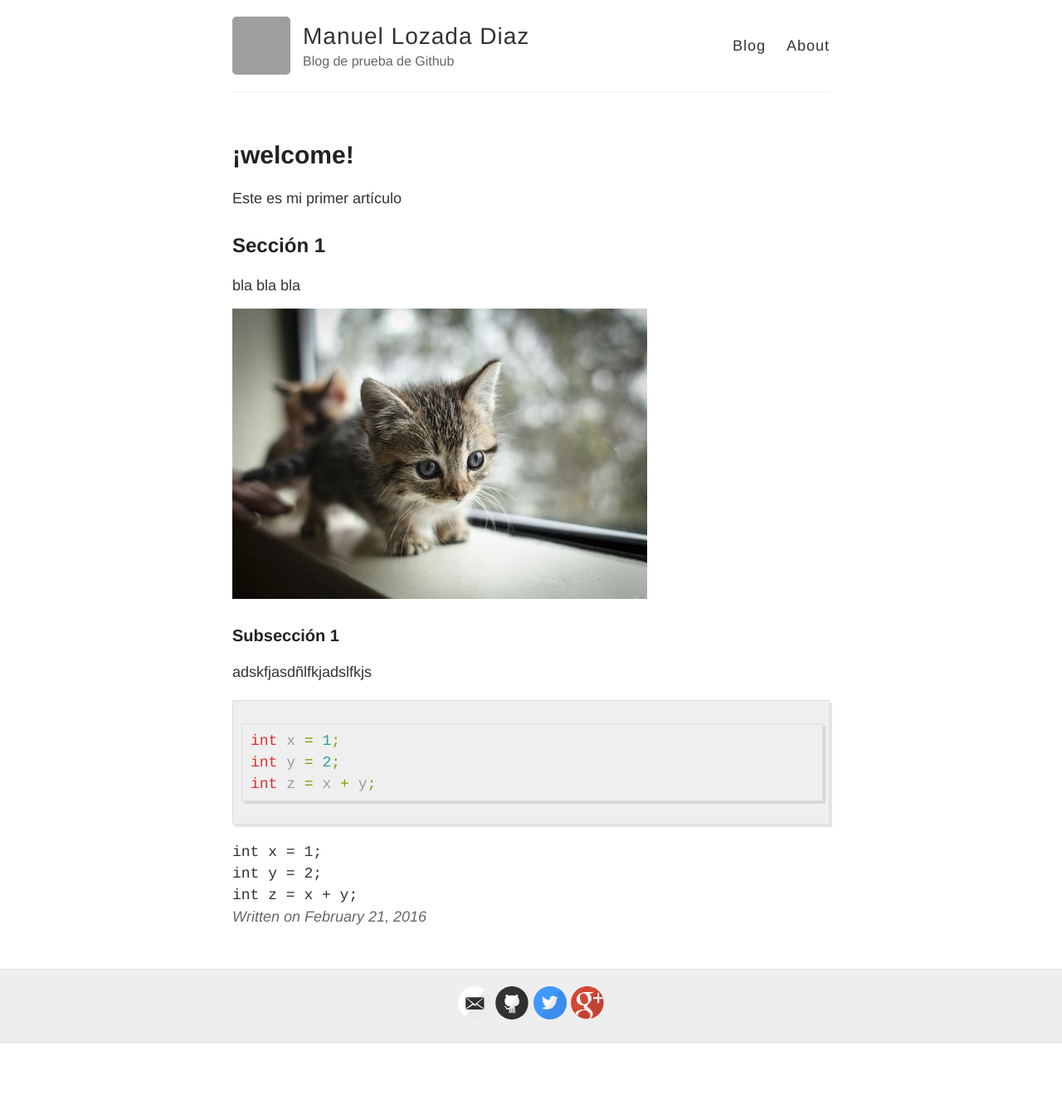
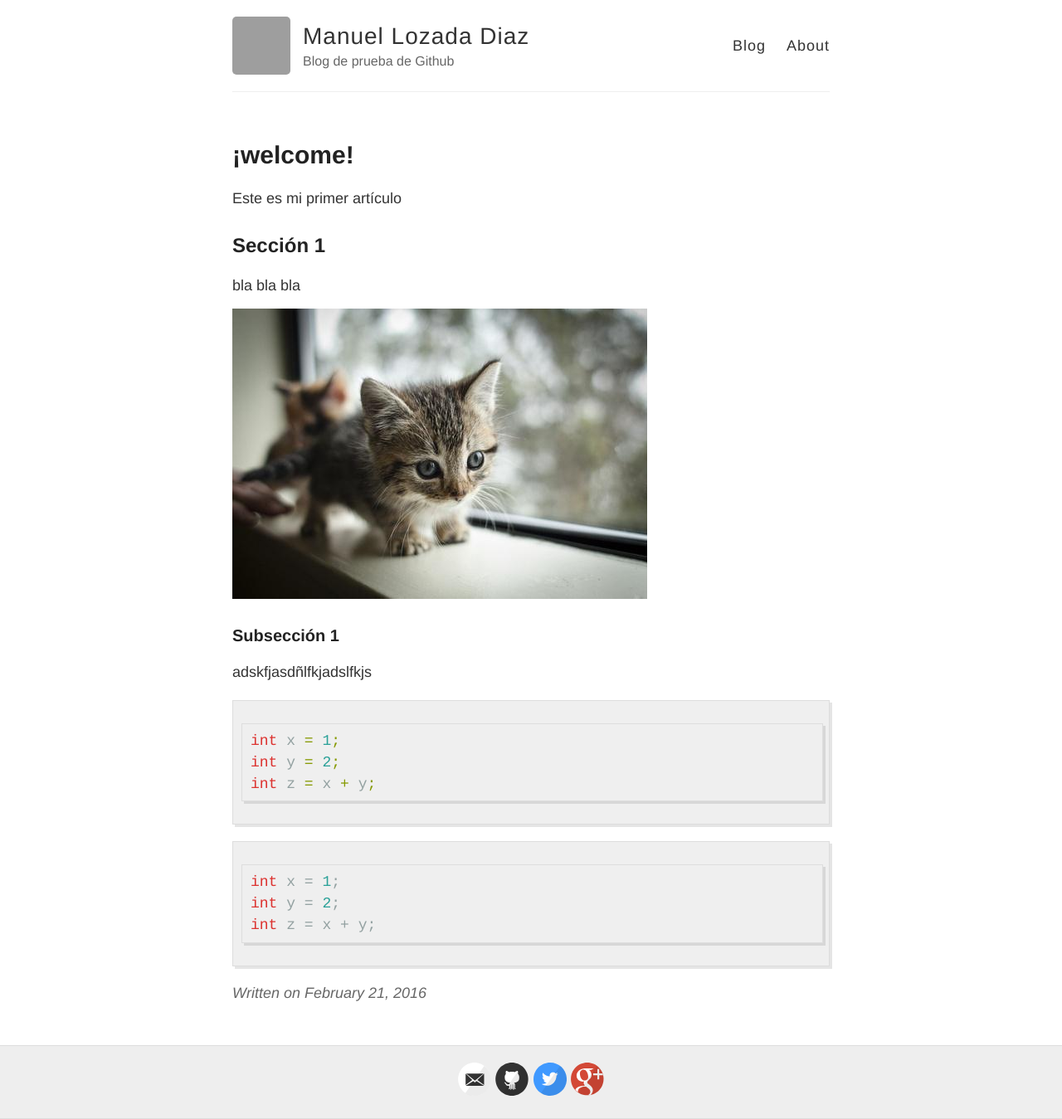
Before and after one commit to mlozadad/mlozadad.github.io, a Jekyll site: the page built from _posts/2016-2-21-mi-primer-articulo.md, in a window 1280 px wide. Shown: the whole page at 83% size. Built offline with Jekyll 4.4.1, drawn with Linux system fonts in a browser that asks for light colours; before the commit the page ends 1257 px from its top, so only the background shows below that; grey boxes are pictures that could not be loaded.

Commit message:
Update 2016-2-21-mi-primer-articulo.md

````diff
--- a/_posts/2016-2-21-mi-primer-articulo.md
+++ b/_posts/2016-2-21-mi-primer-articulo.md
@@ -21,7 +21,7 @@ int y = 2;
 int z = x + y;
 ```
 
-``` cshare
+``` c#
 int x = 1;
 int y = 2;
 int z = x + y;
````
